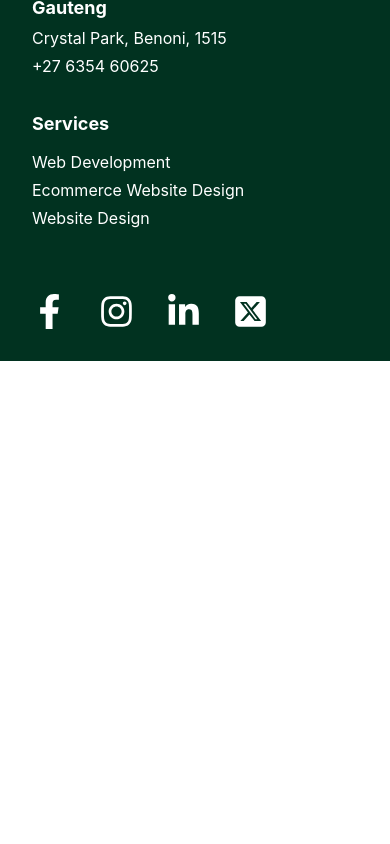
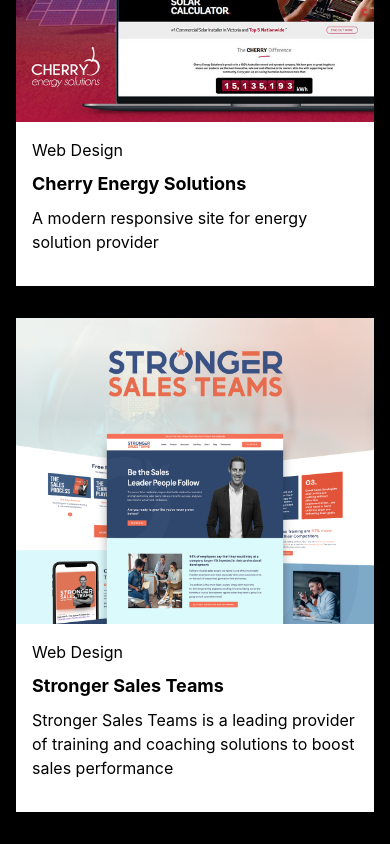
Before and after one commit to munashex/webcrunchysite, a Next.js app: page /webdesign in a window 390 px wide. Shown: the part 3860-4704 px from the top of the page. Before the commit the page ends 4221 px from the top, so only its background shows below. Built offline with nearby package versions, Linux system fonts and the light colour scheme.

Commit message:
done with webdedesign page

```diff
--- a/app/data/Portfolio.js
+++ b/app/data/Portfolio.js
@@ -177,4 +177,17 @@
 
 ]
 
-export {developments, ecommerce, webdesign, webdevelopment}
+const featuredWebdesign = [
+    {
+    name: "Cherry Energy Solutions",
+    description: "A modern responsive site for  energy solution provider",
+    image: cherry
+    },
+    {
+    name: "Stronger Sales Teams",
+    description: "Stronger Sales Teams is a leading provider of training and coaching solutions to boost sales performance",
+    image: stronger
+    }
+]
+
+export {developments, ecommerce, webdesign, webdevelopment, featuredWebdesign}
--- a/app/webdesign/page.jsx
+++ b/app/webdesign/page.jsx
@@ -4,6 +4,8 @@
 import { FaArrowDownLong } from "react-icons/fa6";
 import Image from 'next/image'
 import { webdesignData } from '../data/webdesign';
+import { featuredWebdesign } from '../data/Portfolio';
+
 
 const Page = () => {
     // Create outstanding websites. Achieve business success.
@@ -59,6 +61,24 @@
       ))}
     </div>
 
+    <div className="bg-black px-4 lg:px-24 py-8 lg:py-12 my-12 md:my-16 text-white">
+      <h1 className="text-3xl font-bold lg:text-4xl mb-8">Featured Website Design Projects</h1>
+
+    <div className="grid grid-cols-1 md:grid-cols-2 gap-8 md:gap-12">
+    {featuredWebdesign.map((project) => (
+      <div key={project.name} className="bg-white  overflow-hidden">
+        <Image src={project.image} className="w-full h-auto" alt={project.name} />
+        <div className="p-4 text-black">
+          <h1>Web Design</h1>
+          <h2 className="text-lg font-bold my-2 lg:text-xl">{project.name}</h2>
+          <p className="mb-4">{project.description}</p>
+        </div>
+      </div>
+    ))}
+  </div>
+</div>
+
+
         </div>
     )
 }
```
